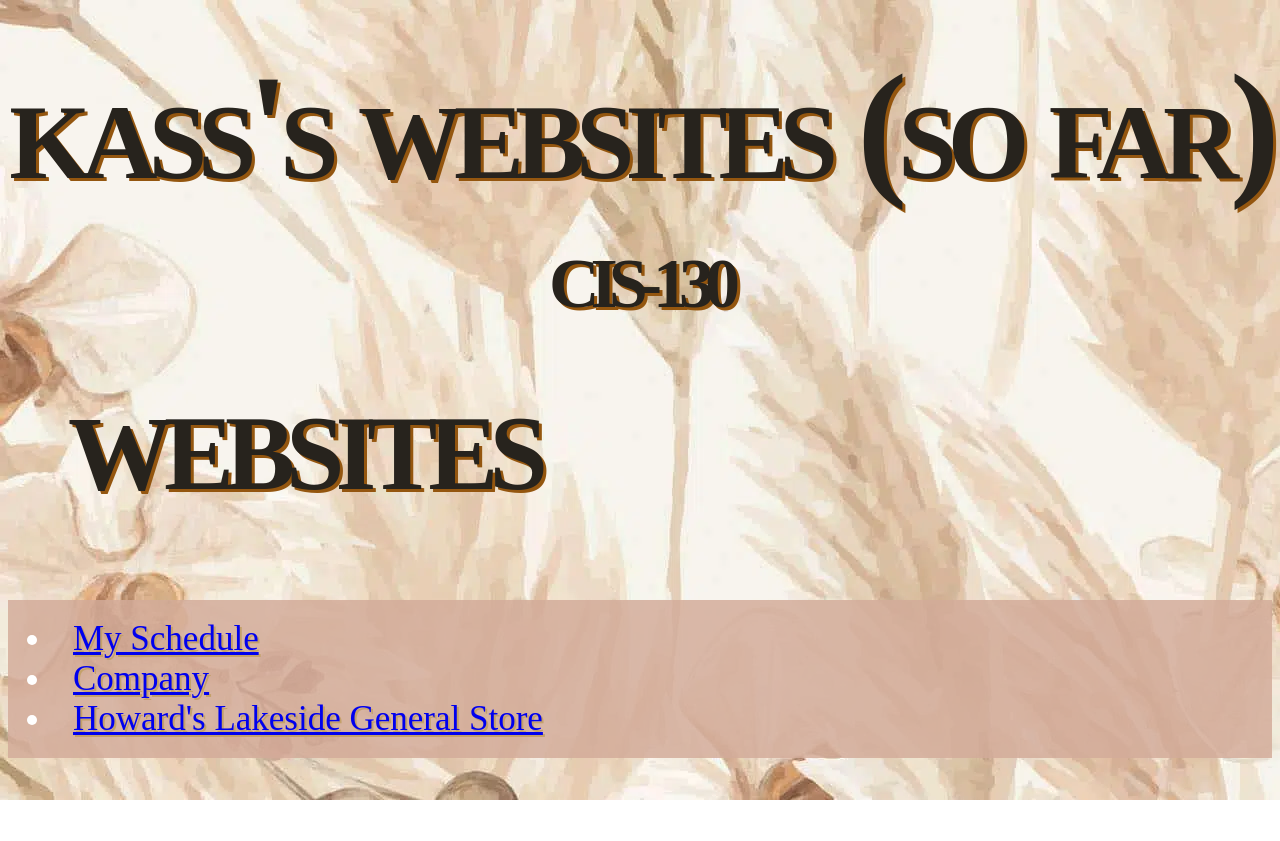
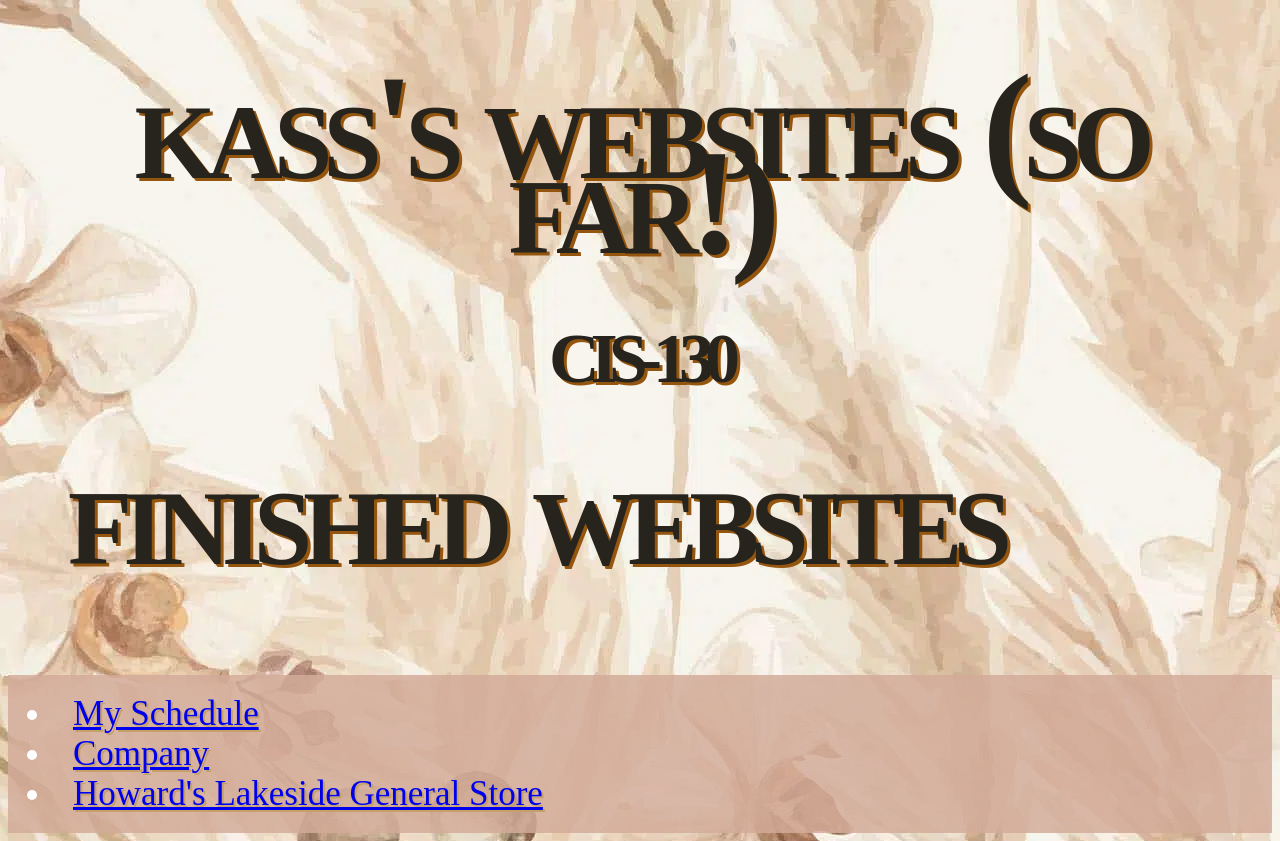
Before and after one commit to KNusbaumer/Live-Launch-Page, a plain HTML site: page index.html in a window 1280 px wide. Before the commit the page ends 800 px from the top, so only its background shows below. Drawn offline with Linux system fonts and the light colour scheme.

Commit message:
Added some words on index

```diff
--- a/index.html
+++ b/index.html
@@ -10,7 +10,7 @@ FileName: index.html
     <meta charset="UTF-8">
     <meta http-equiv="X-UA-Compatible" content="IE=edge">
     <meta name="viewport" content="width=device-width, initial-scale=1.0">
-    <title>Kassandra's Websites</title> <!--text in tab-->
+    <title>Kassandra's Websites CIS130</title> <!--text in tab-->
     <link rel="icon" type="image/x-icon" href="heart.webp"><!--adding a pretty heart next to text in tab-->
     <link rel="stylesheet" href="styles.css?version=6">
     <!--Background image for this specific page-->
@@ -21,9 +21,9 @@ FileName: index.html
     </style>
 </head>
 <body>
-    <h1 class="title">kass's websites (so far)</h1>
+    <h1 class="title">kass's websites (so far!)</h1>
     <h1 class="title" style="font-size:70px;">CIS-130</h1>
-    <h2 class="title" style="text-align:left; margin-left: 60px; margin-top:100px;">websites</h2>
+    <h2 class="title" style="text-align:left; margin-left: 60px; margin-top:100px;">finished websites</h2>
     <div class="subtitle">
         <nav class="topnav">
             <li><a href="schedule">My Schedule</a> <br></li>
```
